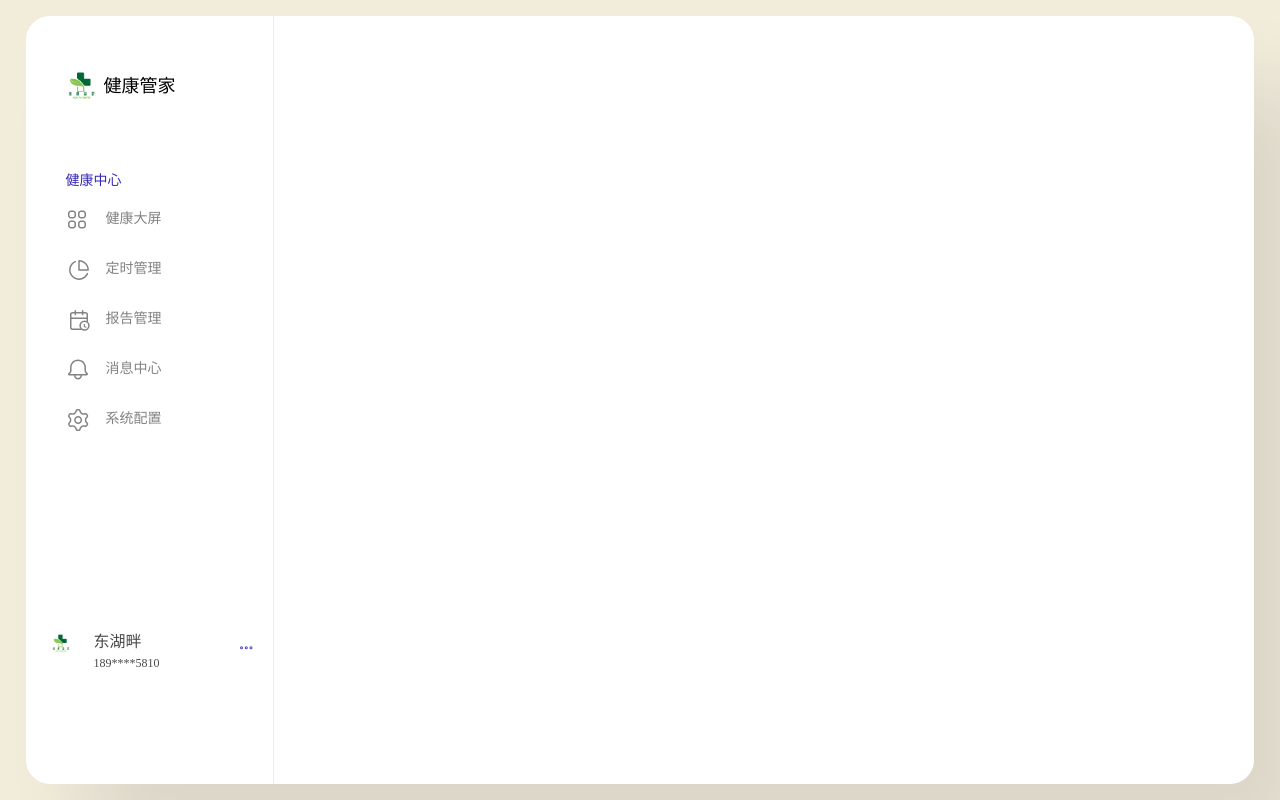
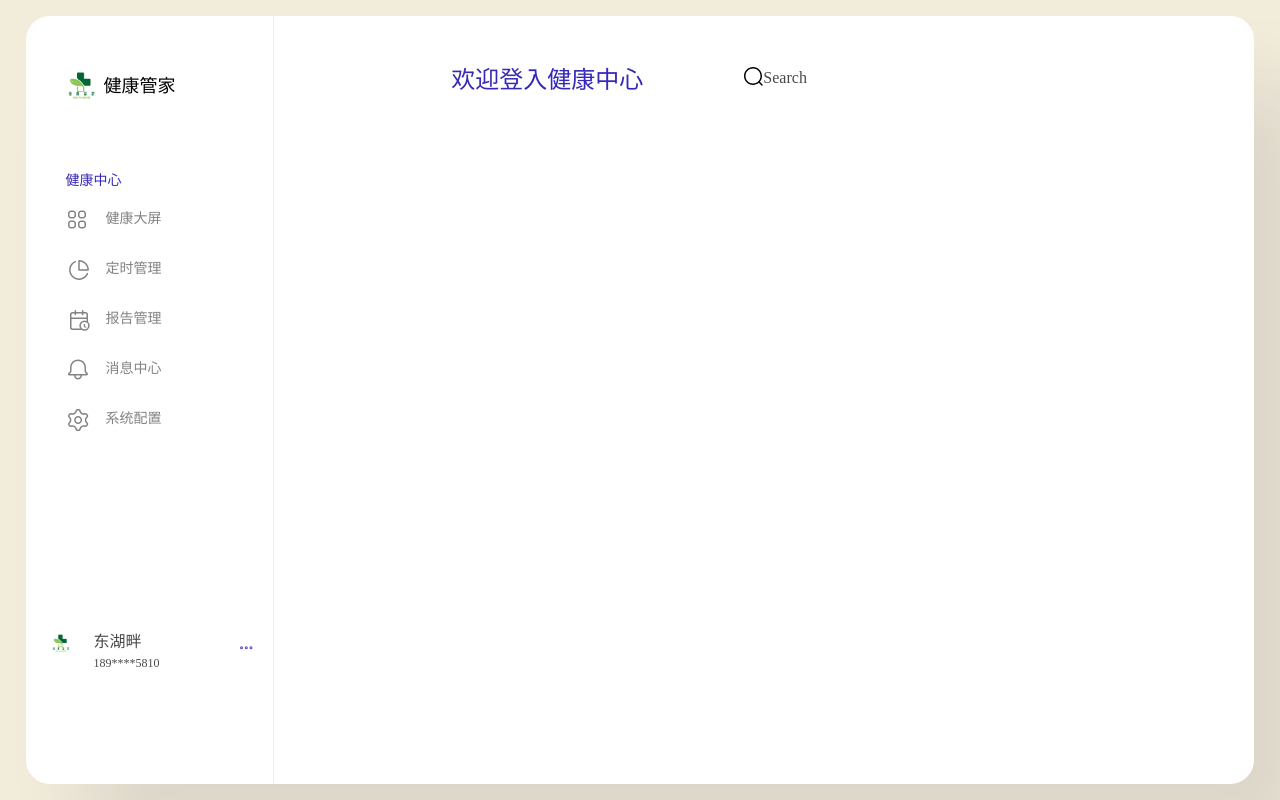
Before and after one commit to liliang8858/nexp, a Next.js app in the folder nexp-level-002/nexp-level-002/: page / in a window 1280 px wide. Built offline with nearby package versions, Linux system fonts and the light colour scheme.

Commit message:
update css media

```diff
--- /dev/null
+++ b/nexp-level-002/nexp-level-002/components/body.js
@@ -0,0 +1,26 @@
+
+
+import styles from './body.module.css'
+import IconSeach from './iconsearch';
+
+const Body = () => (
+  <>
+    <div className={styles.body}>
+      <div className={styles.welcome}>
+          <div className={styles.welcometext}>
+              欢迎登入健康中心
+          </div>
+          <div className={styles.welcomesearch}>
+              <div className={styles.welcomesearchbtn}>
+                  <IconSeach />
+              </div>
+              <div className={styles.welcomesearchinput}>
+                  Search
+              </div>
+          </div>
+      </div>
+    </div>
+  </>
+);
+
+export default Body;
--- /dev/null
+++ b/nexp-level-002/nexp-level-002/components/body.module.css
@@ -0,0 +1,67 @@
+.body {
+    margin: 0;
+    padding: 0;
+}
+
+.welcome {
+    position: relative;
+    /* width: 1000px; */
+    height: 28px;
+    left: 180px;
+    top: 50px;
+    display: flex;
+}
+
+.welcometext{
+    width: 293px;
+    height: 28px;
+    left: 10px;
+    top: 10px;
+
+    font-family: 'Poppins';
+    font-style: normal;
+    font-weight: 400;
+    font-size: 24px;
+    line-height: 28px;
+
+    color: #3629B7;
+
+}
+
+.welcomesearch{
+    position: relative;
+    display: flex;
+}
+
+@media  (max-width:900px){
+    .welcomesearch{
+        display:  none !important;
+    }
+}
+
+
+
+.welcomesearchbtn{
+
+left: 54.93%;
+right: 43.77%;
+top: 6.26%;
+bottom: 91.84%;
+
+
+}
+.welcomesearchinput{
+width: 57px;
+height: 24px;
+left: 829.75px;
+top: 60px;
+
+font-family: 'Poppins';
+font-style: normal;
+font-weight: 400;
+font-size: 16px;
+line-height: 24px;
+
+
+color: #494949;
+}
--- /dev/null
+++ b/nexp-level-002/nexp-level-002/components/iconsearch.js
@@ -0,0 +1,12 @@
+
+
+
+const IconSeach = () => (
+    <>
+        <svg width="19" height="19" viewBox="0 0 19 19" fill="none" xmlns="http://www.w3.org/2000/svg">
+        <path fill-rule="evenodd" clip-rule="evenodd" d="M15.8723 14.8116C17.1996 13.2436 18 11.2153 18 9C18 4.02944 13.9706 0 9 0C4.02944 0 0 4.02944 0 9C0 13.9706 4.02944 18 9 18C11.2153 18 13.2436 17.1996 14.8116 15.8723L17.4697 18.5303C17.7626 18.8232 18.2374 18.8232 18.5303 18.5303C18.8232 18.2374 18.8232 17.7626 18.5303 17.4697L15.8723 14.8116ZM16.5 9C16.5 13.1421 13.1421 16.5 9 16.5C4.85786 16.5 1.5 13.1421 1.5 9C1.5 4.85786 4.85786 1.5 9 1.5C13.1421 1.5 16.5 4.85786 16.5 9Z" fill="black"/>
+        </svg>
+    </>
+  );
+
+  export default IconSeach;
--- a/nexp-level-002/nexp-level-002/pages/index.js
+++ b/nexp-level-002/nexp-level-002/pages/index.js
@@ -1,5 +1,6 @@
 import Head from "next/head";
 import Leftm from "../components/leftm";
+import Body from "../components/body";
 
 export default function Home() {
   return (
@@ -16,11 +17,13 @@ export default function Home() {
           background: #ffffff;
           box-shadow: 60px 70px 80px rgba(28, 31, 46, 0.1);
           border-radius: 24px;
+          display: flex;
         }
 
       `}</style>
       <div className="main">
         <Leftm />
+        <Body />
       </div>
     </>
   );
```
